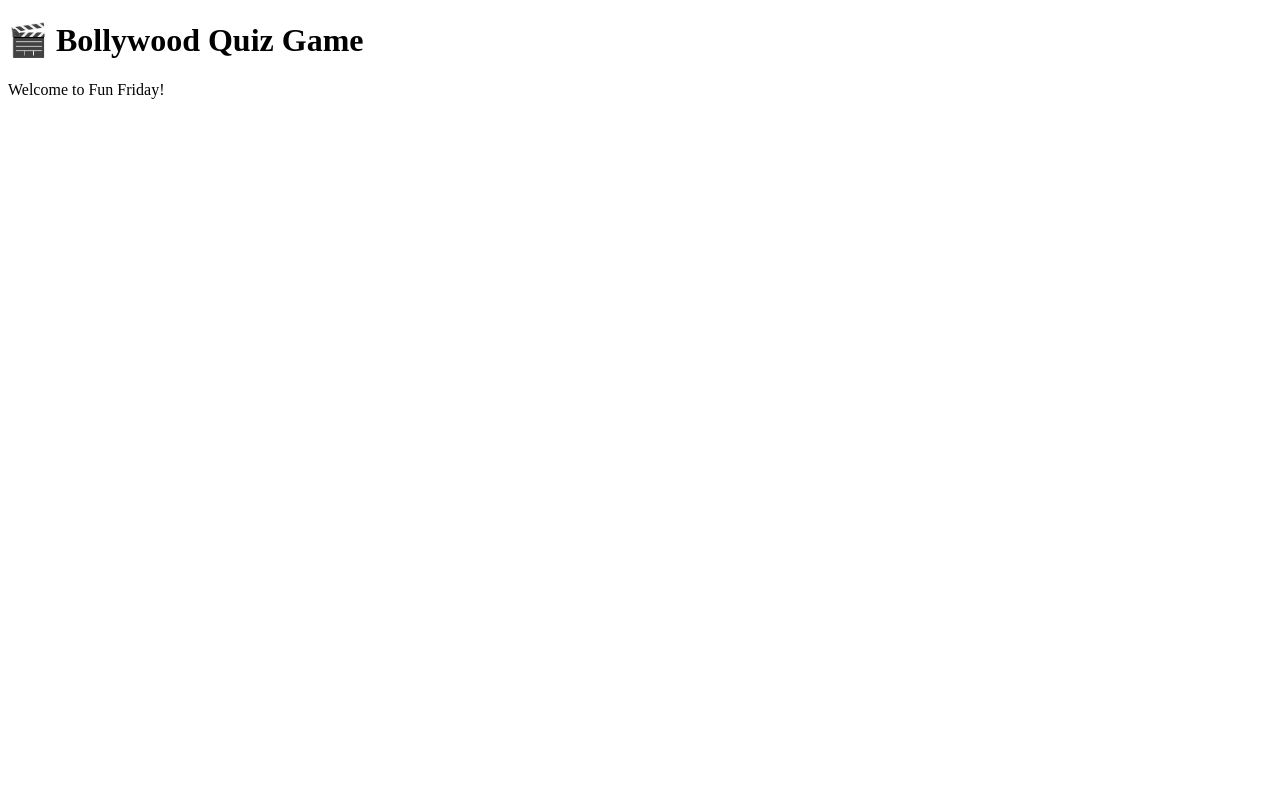
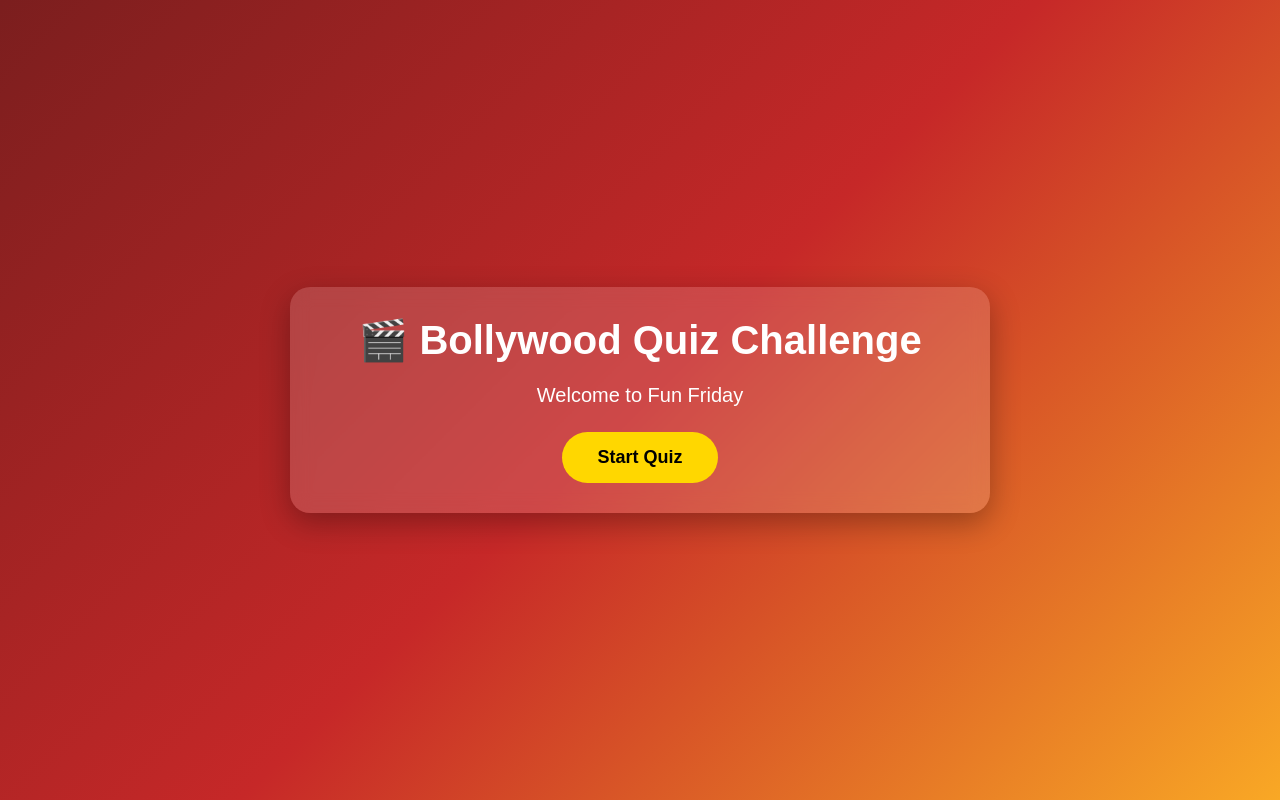
Before and after one commit to manliticsites/bollywood-quiz-game, a plain HTML site: page index.html in a window 1280 px wide. Drawn offline with Linux system fonts and the light colour scheme.

Commit message:
Update index.html

```diff
--- a/index.html
+++ b/index.html
@@ -3,10 +3,28 @@
 <head>
     <meta charset="UTF-8">
     <meta name="viewport" content="width=device-width, initial-scale=1.0">
-    <title>Bollywood Quiz Game</title>
+    <title>Bollywood Quiz Challenge</title>
+
+    <link rel="stylesheet" href="style.css">
 </head>
+
 <body>
-    <h1>🎬 Bollywood Quiz Game</h1>
-    <p>Welcome to Fun Friday!</p>
+
+<div class="container">
+
+    <h1>🎬 Bollywood Quiz Challenge</h1>
+
+    <p>
+        Welcome to Fun Friday
+    </p>
+
+    <button id="startBtn">
+        Start Quiz
+    </button>
+
+</div>
+
+<script src="script.js"></script>
+
 </body>
 </html>
```
